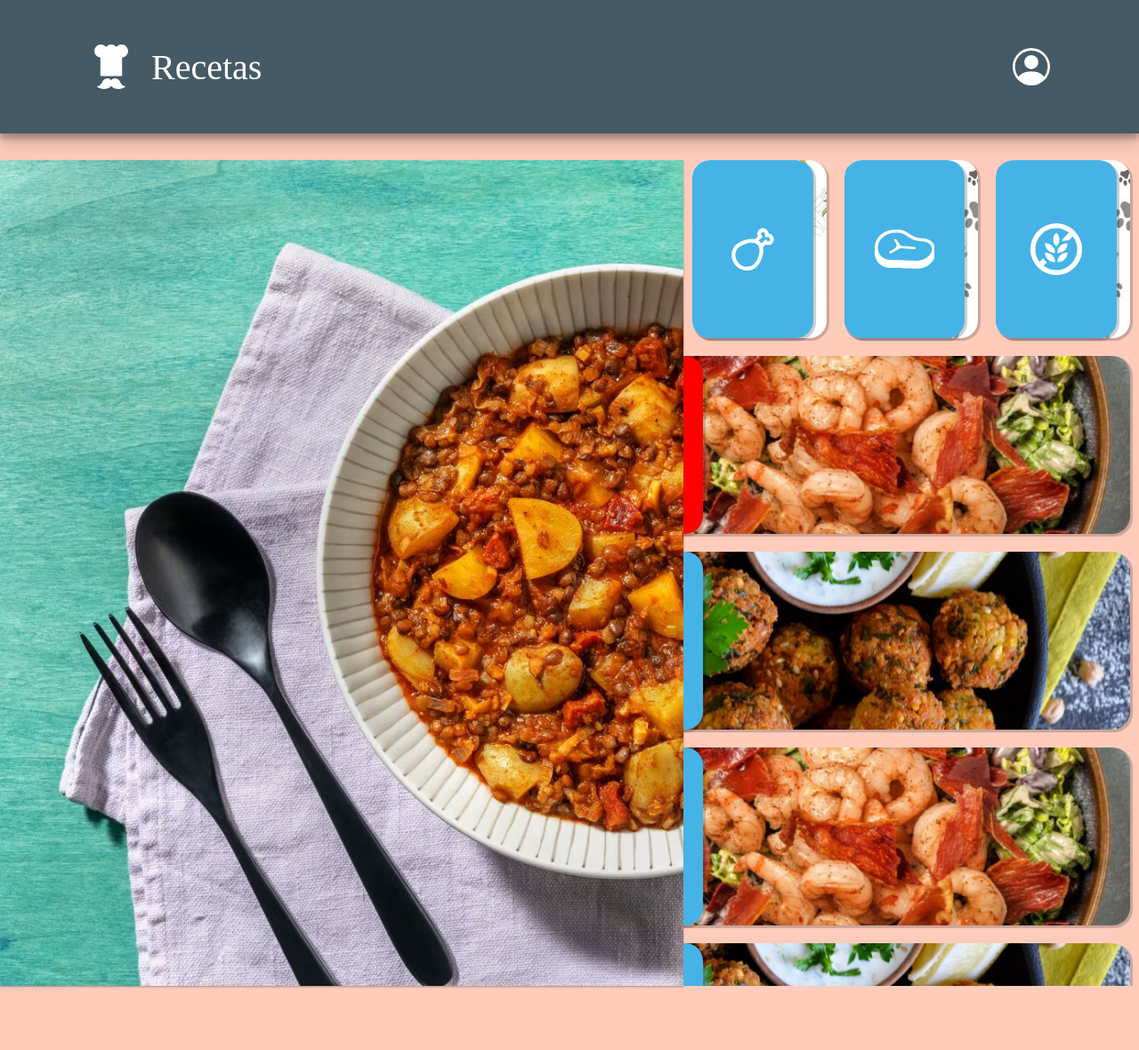
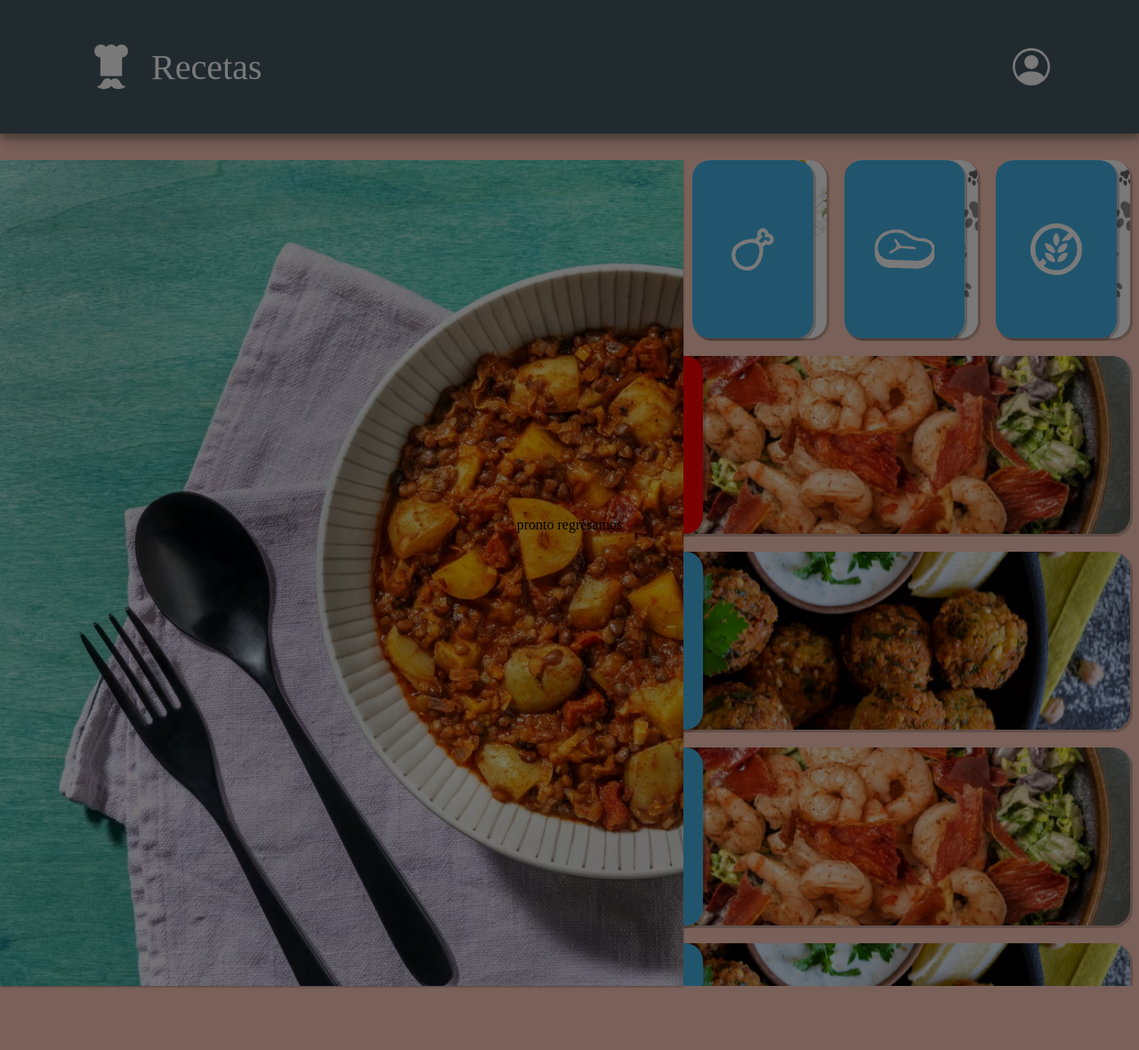
Before and after one commit to Jpineda03/PINEDA_GARCIA_DESARROLLO_VII_PROYECTO, a PHP site: page /PARCIALES/ in a window 1280 px wide. Shown: the whole page at 89% size. Run offline with PHP 8.4, Linux system fonts and the light colour scheme.

Commit message:
iniciando detalles de receta

```diff
--- a/assets/index.css
+++ b/assets/index.css
@@ -297,3 +297,19 @@ body{
     align-items: center;
 
 }
+
+
+.detalle_libro{
+    position: absolute;
+    top:0px;
+    left: 0px;
+    z-index: 100;
+    height: -webkit-fill-available;
+    width: -webkit-fill-available;
+    background-color: rgba(0, 0, 0, 0.527);
+
+
+
+    justify-content: center;
+    align-items: center;
+}
--- a/assets/modules/detallesGenerales/index.js
+++ b/assets/modules/detallesGenerales/index.js
@@ -1,6 +1,8 @@
-import 'index.css';
+DETALLE_OBJ = {
 
-export const mostrar_detalles_libros = (titulo_libro, descripcion, imagen, autor, ano_publicacion, my_book_id, resena_personal) => {
+}
+
+export const mostrar_detalles_libros = (DETALLE_OBJ) => {
 
     let  urlParams = new URLSearchParams(window.location.search);
 
--- a/index.php
+++ b/index.php
@@ -153,6 +153,14 @@
 
     </div>
 
+    <div id="detalle_libro" class=" detalle_libro row">
+
+    pronto regresamos
+
+    </div>
+
+
+
 
   </body>
 
```
Also changed, not shown: assets/modules/detallesGenerales/index.css (deleted).
